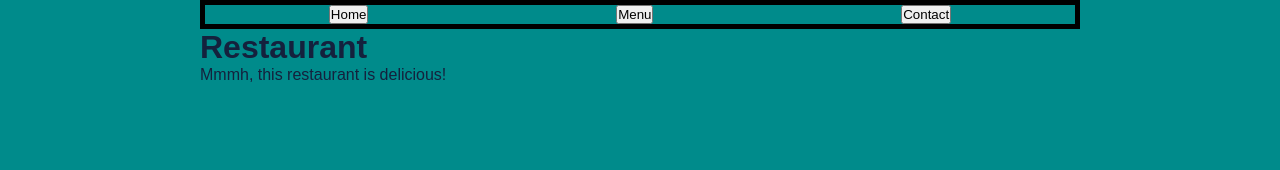
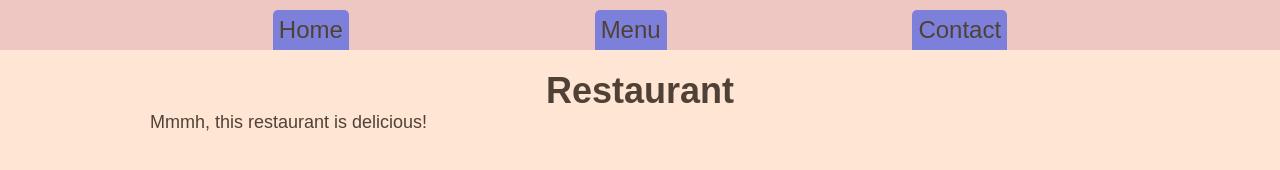
Before and after one commit to Ediful/Restaurant-Page, a plain HTML site: page index.html in a window 1280 px wide. Drawn offline with Linux system fonts and the light colour scheme.

Commit message:
updated CSS

```diff
--- a/styles.css
+++ b/styles.css
@@ -6,16 +6,38 @@
 
 body {
   font-family: 'Montserrat', sans-serif;
-  background-color: darkcyan;
-  color: #14213d;
-  margin: 0 200px;
+  background-color: #ffe5d4;
   height: 100vh;
-  font-size: 16px;
+  font-size: 18px;
+  color: #504136;
 }
 
 nav {
   display: flex;
+  padding: 10px 150px 0px 150px;
+  width: 100vw;
   justify-content: space-around;
   font-size: 24px;
-  border: 5px solid black;
+  background-color: #efc7c2;
 }
+
+.tab-link {
+  border: none;
+  border-radius: 5px 5px 0 0;
+  padding: 6px;
+  font-size: 24px;
+  color: #504136;
+  background-color: #7D80DA;
+}
+
+.tab-link:hover {
+  cursor: pointer;
+}
+
+#main {
+  margin: 20px 150px;
+}
+
+h1 {
+  text-align: center;
+}
```
